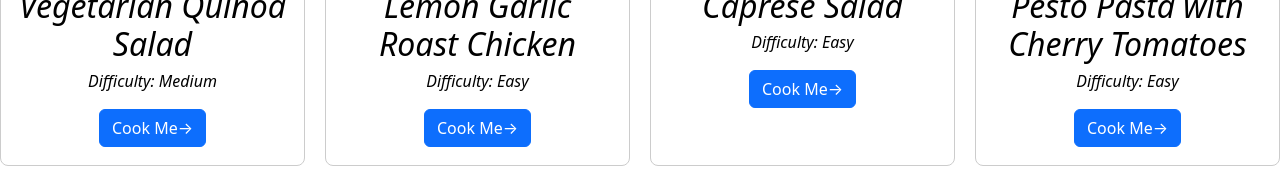
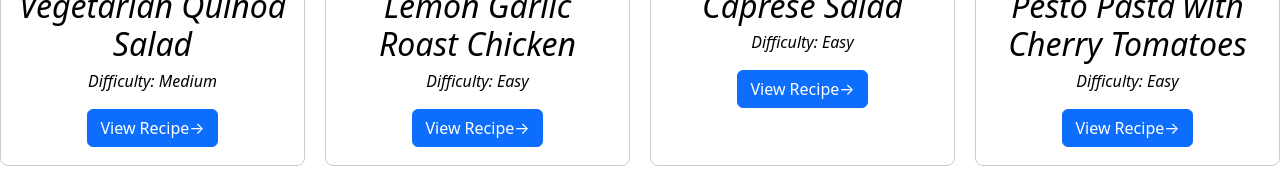
Before and after one commit to hadujeluk/Cookbook-companion, a React (Vite) app: page /dishes in a window 1280 px wide. Shown: the part 380-564 px from the top of the page. Built offline with nearby package versions, Linux system fonts and the light colour scheme; data requests are answered from the project's data file.

Commit message:
changed button

```diff
--- a/src/components/recipeCard.jsx
+++ b/src/components/recipeCard.jsx
@@ -9,7 +9,7 @@
       <h2 className="text">{title}</h2>
       <p className="text">Difficulty: {difficulty}</p>
       <Link to={`details/${id}`}>
-      <button type="button" class="btn btn-primary">Cook Me→</button>
+      <button type="button" class="btn btn-primary">View Recipe→</button>
       </Link>
 
     </div>
```
